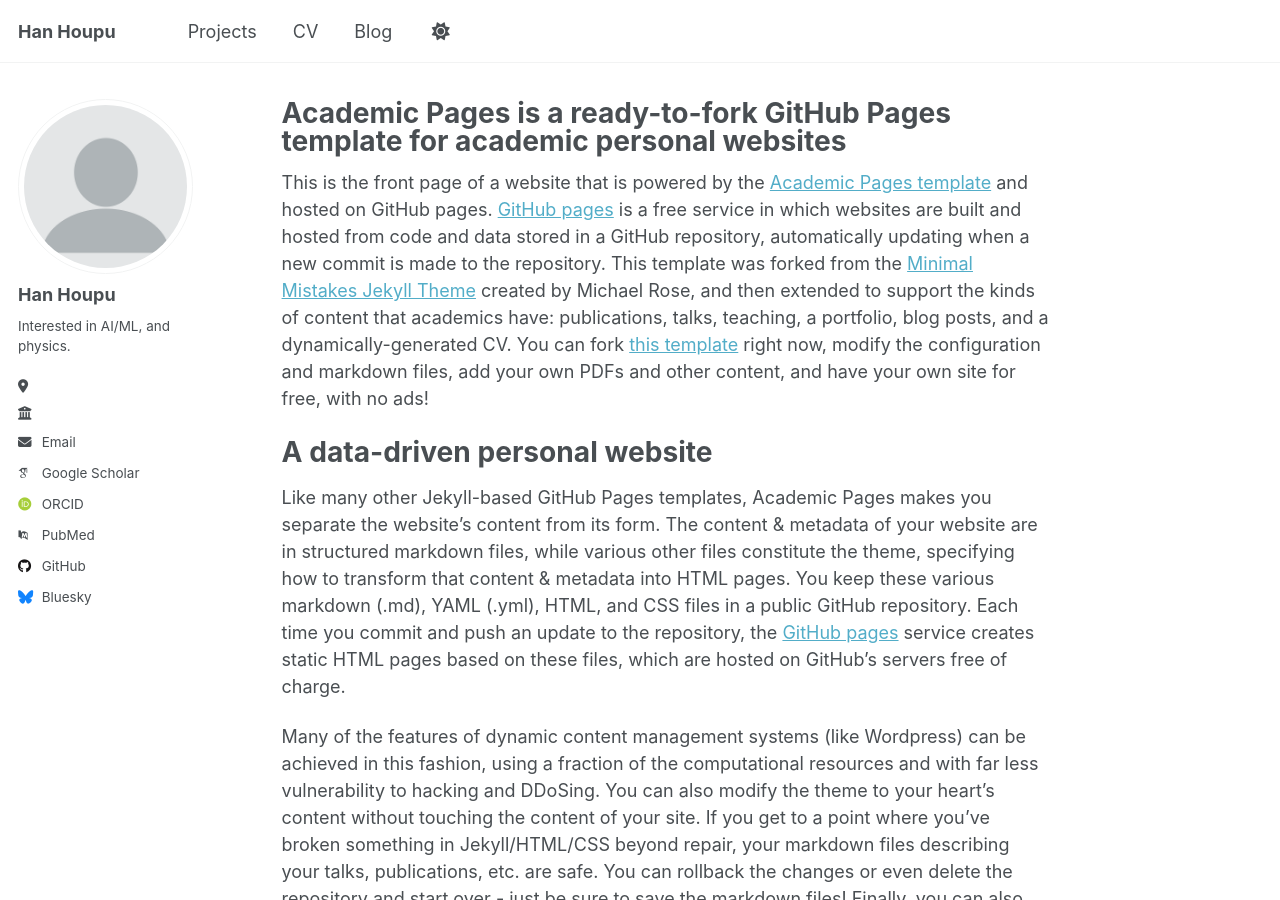
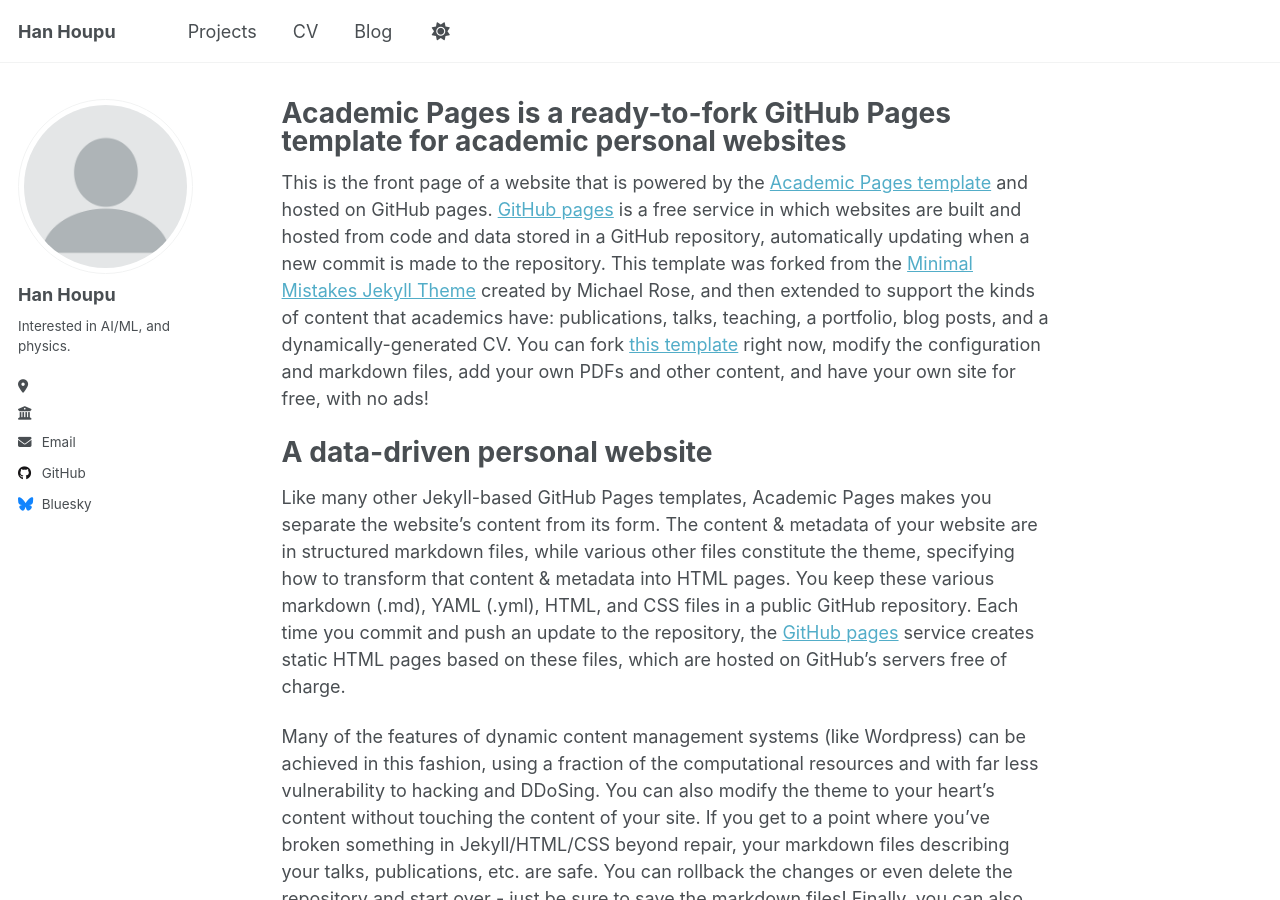
Before and after one commit to HanHoupu/hanhoupu.github.io, a Jekyll site: the page built from _pages/about.md, in a window 1280 px wide and 900 px high. Built offline with Jekyll 4.4.1, drawn with Linux system fonts in a browser that asks for light colours; some web fonts are replaced.

Commit message:
Update _config.yml

```diff
--- a/_config.yml
+++ b/_config.yml
@@ -34,11 +34,11 @@
   # Academic websites
   academia         : # URL
   arxiv            : # URL - Update with the correct link to your profile
-  googlescholar    : ""
+  googlescholar    :
   impactstory      : # URL
-  orcid            : ""
+  orcid            :
   semantic         : # URL
-  pubmed           : ""
+  pubmed           :
   researchgate     : # URL
   scopus           : # URL
 
```
